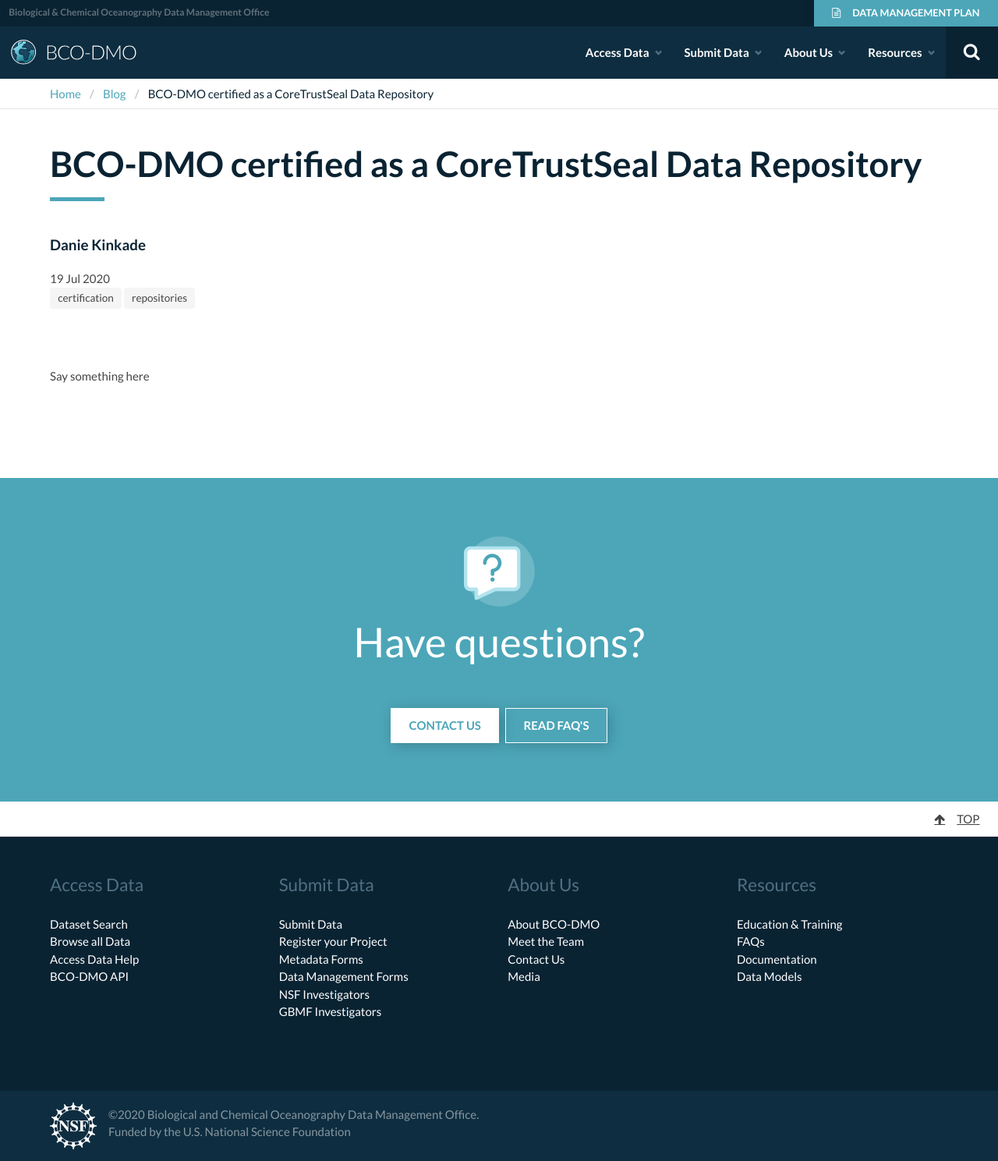
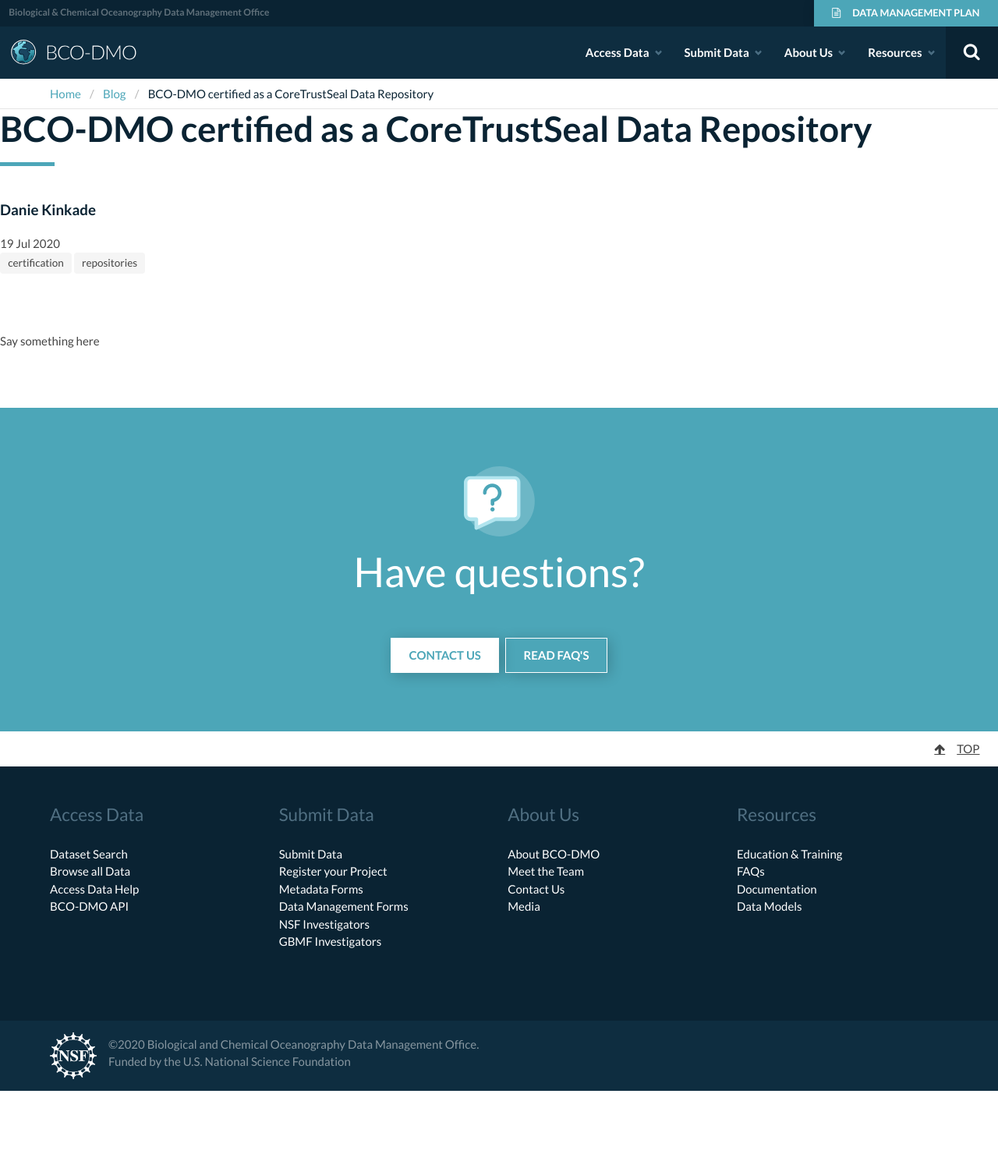
Before and after one commit to BCODMO/blog.bco-dmo.org, a Jekyll site: the page built from _posts/2020-07-19-core-trust-seal-certification.md, in a window 1280 px wide. Shown: the whole page at 78% size. Built offline with Jekyll 4.4.1, drawn with Linux system fonts in a browser that asks for light colours; after the commit the page ends 1399 px from its top, so only the background shows below that.

Commit message:
Update post.html

```diff
--- a/_layouts/post.html
+++ b/_layouts/post.html
@@ -2,7 +2,6 @@
 layout: default
 ---
 
-<div class="container margin-top-3 margin-bot-3">
 <h1 class="title is-1 is-primary">{{ page.title }}</h1>
 <h5 class="title is-5">{{ page.author.name }}</h5>
 <p>{{ page.date | date_to_string }}</p>
@@ -16,4 +15,3 @@
 <section class="padded-section">
 {{content}}
 </section>
-</div>
```
Lines whose indentation alone changed are shown as unchanged.
